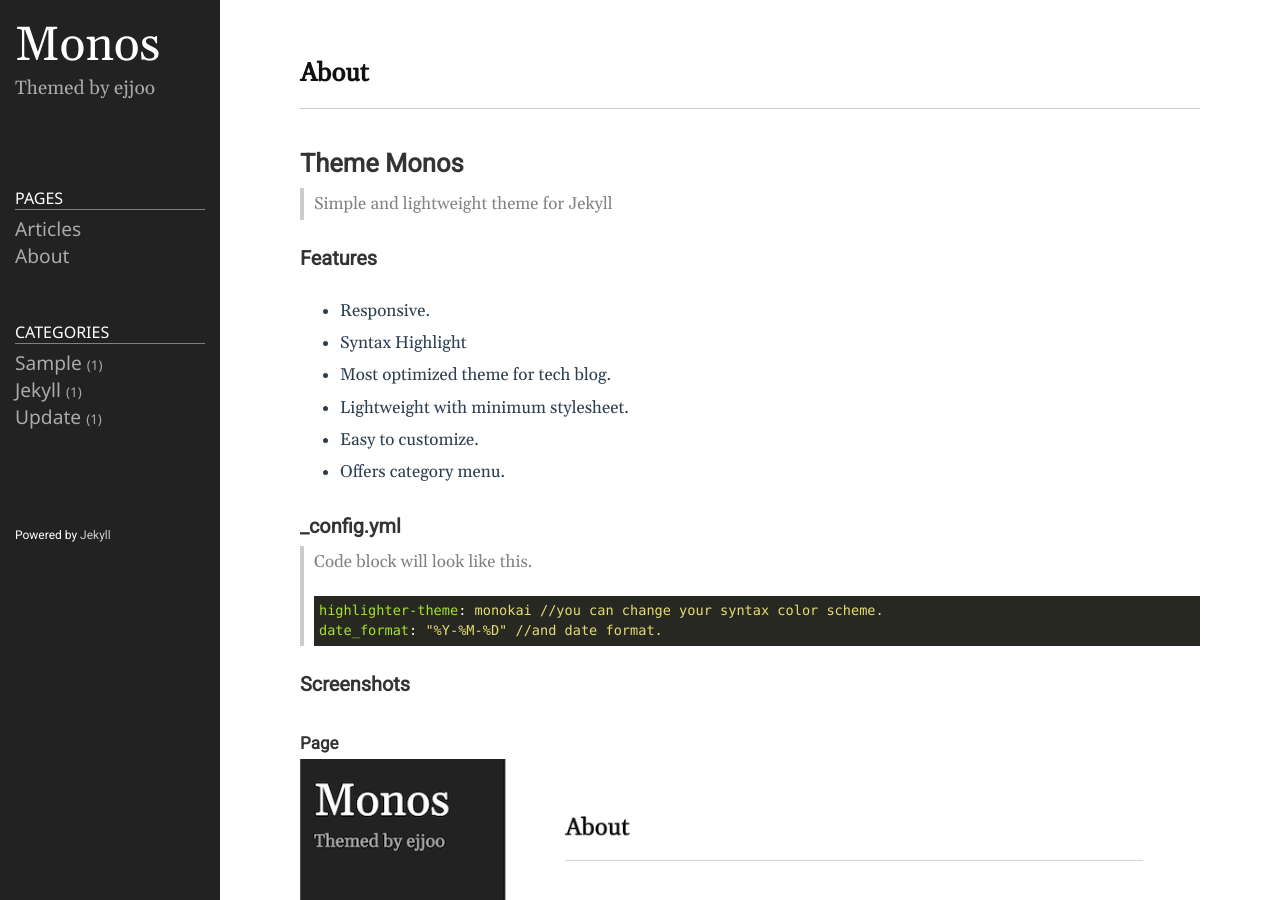
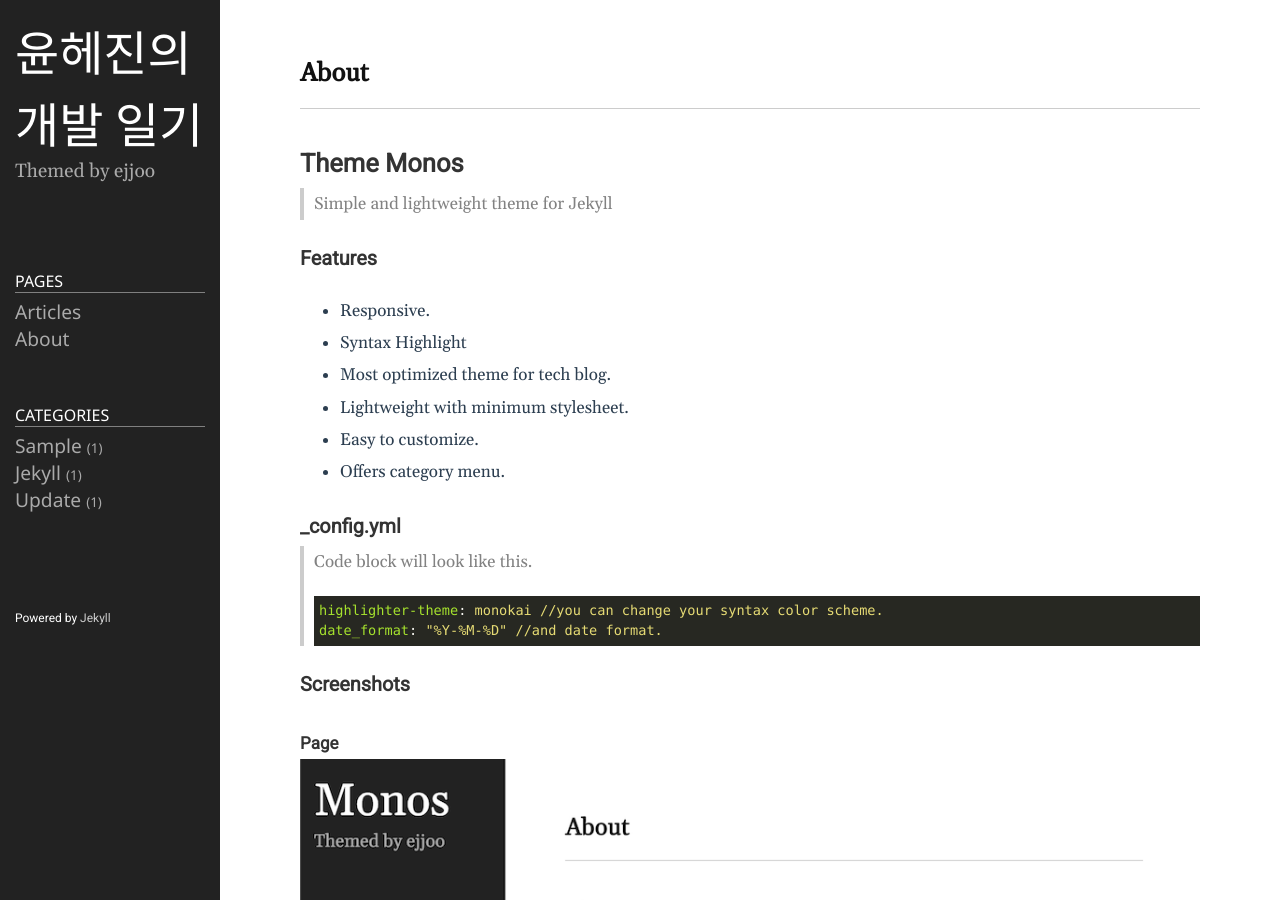
Before and after one commit to hyejinyoon20010716/hyejinyoon20010716.github.io, a Jekyll site: the page built from README.md, in a window 1280 px wide and 900 px high. Built offline with Jekyll 4.4.1, drawn with Linux system fonts in a browser that asks for light colours.

Commit message:
Update _config.yml

```diff
--- a/_config.yml
+++ b/_config.yml
@@ -18,13 +18,13 @@
 # You can create any custom variable you would like, and they will be accessible
 # in the templates via {{ site.myvariable }}.
 
-title: Monos
-email: ejjoo7994@gmail.com
+title: 윤헤진의 개발 일기
+email: worjc@hs.ac.kr
 description: >- # this means to ignore newlines until "baseurl:"
   Themed by ejjoo
 baseurl: "https://github.com/hyejinyoon20010716/hyejinyoon20010716.github.io.git" # the subpath of your site, e.g. /blog
 url: "https://github.com/hyejinyoon20010716/hyejinyoon20010716.github.io.git" # the base hostname & protocol for your site, e.g. http://example.com
-github_username: ejjoo
+github_username: hyejinyoon20010716
 highlighter: rouge
 svg:
   optimize: true
```
